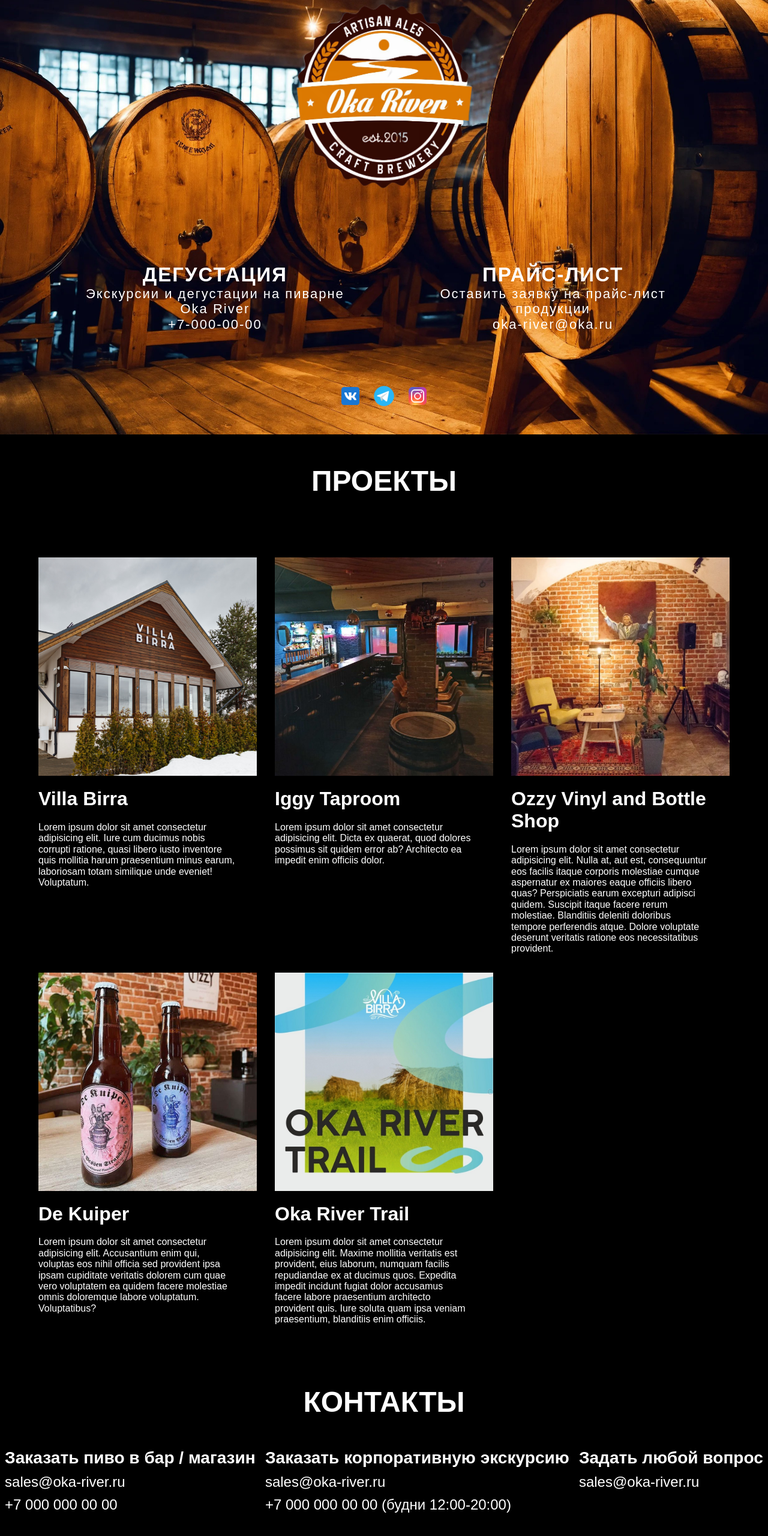
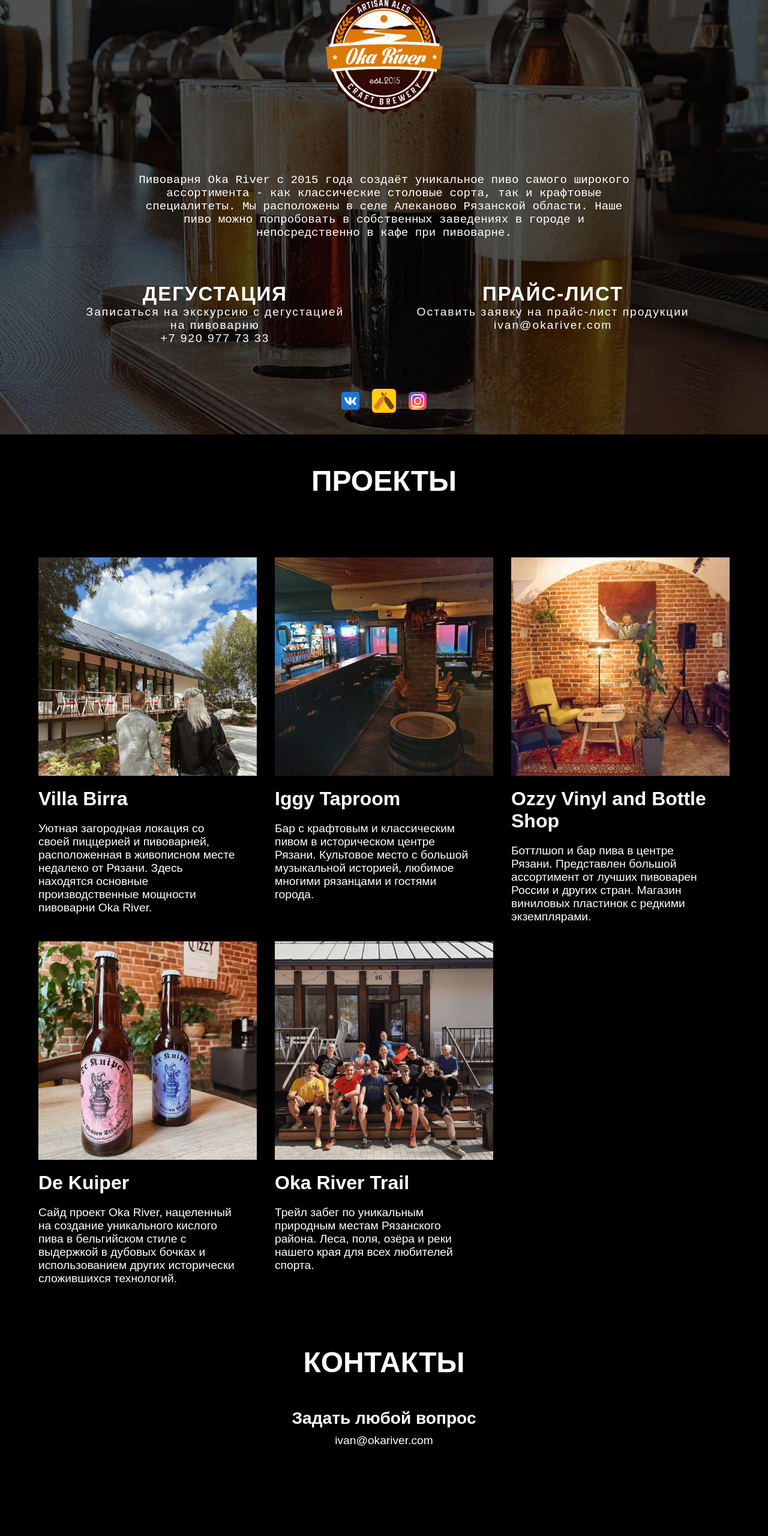
Before and after one commit to StaburovAlexey/okariver-site, a website: page src/index.html in a window 1280 px wide. Shown: the part 76-2636 px from the top of the page at 60% size. After the commit the page ends 2588 px from the top, so only its background shows below. Drawn offline with nearby package versions, Linux system fonts and the light colour scheme; files that its build step writes are made by us from their sources; files whose address does not match are found by name; a web font is replaced by a local one.

Commit message:
правки 1

```diff
--- a/gulp/version.json
+++ b/gulp/version.json
@@ -1,3 +1,3 @@
 {
-    "main": "20240122030236"
+    "main": "20240123143455"
 }
--- a/src/index.html
+++ b/src/index.html
@@ -51,94 +51,99 @@
     <img class="header__logo"
          src="./img/oka-river.png"
          alt="логотип пивоварни oka-river">
+    <p class="header__text">Пивоварня Oka River c 2015 года создаёт уникальное пиво самого широкого ассортимента - как
+      классические столовые
+      сорта, так и крафтовые специалитеты. Мы расположены в селе Алеканово Рязанской области. Наше пиво можно
+      попробовать в собственных заведениях в городе и непосредственно в кафе при пивоварне.</p>
     <div class="header__info">
       <div class="header__tasting">
         <h2>ДЕГУСТАЦИЯ</h2>
-        <p>Экскурсии и дегустации на пиварне Oka River</p>
-        <p>+7-000-00-00</p>
+        <p>Записаться на экскурсию с дегустацией на пивоварню</p>
+        <p><a href="tel:+7 920 977 73 33">+7 920 977 73 33</a></p>
       </div>
       <div class="header__price">
         <h2>ПРАЙС-ЛИСТ</h2>
         <p>Оставить заявку на прайс-лист продукции</p>
-        <p><a href="mailto:oka-river@oka.ru">oka-river@oka.ru</a></p>
+        <p><a href="mailto:ivan@okariver.com">ivan@okariver.com</a></p>
       </div>
     </div>
     <div class="header__icons">
-      <a href=""
+      <a href="https://vk.com/okariverbrew"
+         target="_blank"
          class="header__icon icon-vk"></a>
-      <a href=""
-         class="header__icon icon-tg"></a>
-      <a href=""
-         class="header__icon icon-inst"></a>
+      <a href="https://untappd.com/OkaRiver"
+         class="header__icon icon-untapdd"
+         target="_blank"></a>
+      <a href="https://www.instagram.com/okariverbrew?igsh=MTEzcmlzYXl4NHVjNA=="
+         class="header__icon icon-inst"
+         target="_blank"></a>
     </div>
   </header>
   <main class="main">
     <h2 class="main__title">ПРОЕКТЫ</h2>
     <ul class="main__projects">
       <li class="card">
-        <img src="./img/villa-birra.jpg"
+        <img src="@img/villa-birra2.png"
              alt="фото заведения Villa Birra"
              class="card__img">
-        <h3 class="card__title"><a href="">Villa Birra</a></h3>
-        <p class="card__text">Lorem ipsum dolor sit amet consectetur adipisicing elit. Iure cum ducimus nobis corrupti
-          ratione, quasi libero iusto inventore quis mollitia harum praesentium minus earum, laboriosam totam similique
-          unde eveniet! Voluptatum.</p>
+        <h3 class="card__title"><a href="https://villabirra.ru/"
+             target="_blank">Villa Birra</a></h3>
+        <p class="card__text">Уютная загородная локация со своей пиццерией и пивоварней, расположенная в живописном
+          месте недалеко от Рязани. Здесь находятся основные производственные мощности пивоварни Oka River.</p>
       </li>
       <li class="card">
         <img src="./img/iggy-taproom.jpg"
              alt="фото бар Iggy Taproom"
              class="card__img">
-        <h3 class="card__title"><a href="">Iggy Taproom</a></h3>
-        <p class="card__text">Lorem ipsum dolor sit amet consectetur adipisicing elit. Dicta ex quaerat, quod dolores
-          possimus sit quidem error ab? Architecto ea impedit enim officiis dolor.</p>
+        <h3 class="card__title"><a href="https://vk.com/iggytaproom"
+             target="_blank">Iggy Taproom</a></h3>
+        <p class="card__text">Бар с крафтовым и классическим пивом в историческом центре Рязани. Культовое место с
+          большой музыкальной историей, любимое многими рязанцами и гостями города.</p>
       </li>
       <li class="card">
         <img src="./img/ozzy.jpg"
              alt="фото заведения Ozzy"
              class="card__img">
-        <h3 class="card__title"><a href="">Ozzy Vinyl and Bottle Shop</a></h3>
-        <p class="card__text">Lorem ipsum dolor sit amet consectetur adipisicing elit. Nulla at, aut est, consequuntur
-          eos facilis itaque corporis molestiae cumque aspernatur ex maiores eaque officiis libero quas? Perspiciatis
-          earum excepturi adipisci quidem. Suscipit itaque facere rerum molestiae. Blanditiis deleniti doloribus tempore
-          perferendis atque. Dolore voluptate deserunt veritatis ratione eos necessitatibus provident.</p>
+        <h3 class="card__title"><a href="https://vk.com/ozzy.vinylandbottleshop"
+             target="_blank">Ozzy Vinyl and Bottle Shop</a></h3>
+        <p class="card__text">Боттлшоп и бар пива в центре Рязани. Представлен большой ассортимент от лучших пивоварен
+          России и других стран. Магазин виниловых пластинок с редкими экземплярами.</p>
       </li>
       <li class="card">
         <img src="./img/de-kuiper.jpg"
              alt="фото бутылок пива De Kuiper"
              class="card__img">
-        <h3 class="card__title"><a href="">De Kuiper</a></h3>
-        <p class="card__text">Lorem ipsum dolor sit amet consectetur adipisicing elit. Accusantium enim qui, voluptas
-          eos nihil officia sed provident ipsa ipsam cupiditate veritatis dolorem cum quae vero voluptatem ea quidem
-          facere molestiae omnis doloremque labore voluptatum. Voluptatibus?</p>
+        <h3 class="card__title">De Kuiper</h3>
+        <p class="card__text">Сайд проект Oka River, нацеленный на создание уникального кислого пива в бельгийском стиле
+          с выдержкой в дубовых бочках и использованием других исторически сложившихся технологий.</p>
       </li>
       <li class="card">
-        <img src="./img/oka-river-trail.jpg"
+        <img src="@img/oka-river-trail2.png"
              alt="фото афиши Oka River Trail"
              class="card__img">
-        <h3 class="card__title"><a href="">Oka River Trail</a></h3>
-        <p class="card__text">Lorem ipsum dolor sit amet consectetur adipisicing elit. Maxime mollitia veritatis est
-          provident, eius laborum, numquam facilis repudiandae ex at ducimus quos. Expedita impedit incidunt fugiat
-          dolor accusamus facere labore praesentium architecto provident quis. Iure soluta quam ipsa veniam praesentium,
-          blanditiis enim officiis.</p>
+        <h3 class="card__title"><a href="https://vk.com/okarivertrail"
+             target="_blank">Oka River Trail</a></h3>
+        <p class="card__text">Трейл забег по уникальным природным местам Рязанского района. Леса, поля, озёра и реки
+          нашего края для всех любителей спорта.</p>
       </li>
     </ul>
   </main>
   <footer class="footer">
     <h2 class="footer__title">КОНТАКТЫ</h2>
     <ul class="contacts">
-      <li class="contacts__info">
+      <!-- <li class="contacts__info">
         <h3 class="contacts__title">Заказать пиво в бар / магазин</h3>
-        <p class="contacts__text"><a href="">sales@oka-river.ru</a></p>
-        <p class="contacts__contact">+7 000 000 00 00</p>
+        <p class="contacts__text"><a href="mailto:">sales@oka-river.ru</a></p>
+        <p class="contacts__contact"><a href="tel:">+7 000 000 00 00</a></p>
       </li>
       <li class="contacts__info">
         <h3 class="contacts__title">Заказать корпоративную экскурсию</h3>
-        <p class="contacts__text"><a href="">sales@oka-river.ru</a></p>
-        <p class="contacts__contact">+7 000 000 00 00 (будни 12:00-20:00)</p>
-      </li>
+        <p class="contacts__text"><a href="mailto:">sales@oka-river.ru</a></p>
+        <p class="contacts__contact"><a href="tel:">+7 000 000 00 00</a> (будни 12:00-20:00)</p>
+      </li> -->
       <li class="contacts__info">
         <h3 class="contacts__title">Задать любой вопрос</h3>
-        <p class="contacts__text"><a href="">sales@oka-river.ru</a></p>
+        <p class="contacts__text"><a href="mailto:ivan@okariver.com">ivan@okariver.com</a></p>
       </li>
     </ul>
   </footer>
--- a/src/scss/contacts.scss
+++ b/src/scss/contacts.scss
@@ -12,7 +12,7 @@
   }
   @media screen and (max-width: 1024px) {
     flex-direction: column;
-    align-items: flex-start;
+    align-items: center;
     width: 70%;
     gap: 50px;
   }
@@ -20,6 +20,7 @@
   .contacts__info {
     display: flex;
     flex-direction: column;
+    align-items: center;
     gap: 10px;
   }
   .contacts__title {
--- a/src/scss/header.scss
+++ b/src/scss/header.scss
@@ -1,7 +1,7 @@
 .header {
   width: 100%;
   height: 100vh;
-  background-image: url("@img/header.jpg");
+  background-image: url("@img/header2.jpg");
   background-repeat: no-repeat;
   background-position: center;
   background-size: cover;
@@ -13,13 +13,23 @@
 
   .header__logo {
     display: block;
-    width: 30%;
+    width: 20%;
     aspect-ratio: 1/1;
     @media screen and (max-width: 1024px) {
       width: 50%;
     }
   }
 
+  .header__text {
+    width: 65%;
+    color: white;
+    text-align: center;
+    font-family:'Courier New', Courier, monospace;
+    font-weight: 500;
+    @media screen and (max-width: 1024px){
+      font-size: 12px;
+    }
+  }
   .header__info {
     width: 80%;
     display: flex;
@@ -72,6 +82,7 @@
       background-position: center;
       background-repeat: no-repeat;
       background-size: cover;
+      background-color: transparent;
       &:hover {
         opacity: 0.8;
       }
@@ -85,8 +96,8 @@
 .icon-vk {
   background-image: url(../img/icons8-vk-48.png);
 }
-.icon-tg {
-  background-image: url(../img/icons8-телеграмма-app-48.png);
+.icon-untapdd {
+  background-image: url(../img/untappd.png);
 }
 .icon-inst {
   background-image: url(../img/icons8-instagram-48.png);
--- a/src/scss/style.scss
+++ b/src/scss/style.scss
@@ -8,6 +8,13 @@
   color: white;
   &:hover {
     opacity: 0.8;
+  }
+}
+
+p {
+  font-size: 1.2rem;
+  @media screen and (min-width: 1440px){
+    font-size: 2rem;
   }
 }
 
```
Also changed, not shown: src/img/header2.jpg (added), src/img/oka-river-trail2.png (added), src/img/untappd1.webp (added), src/img/villa-birra2.JPG (added), src/img/villa-birra2.png (added), 1 other file.
